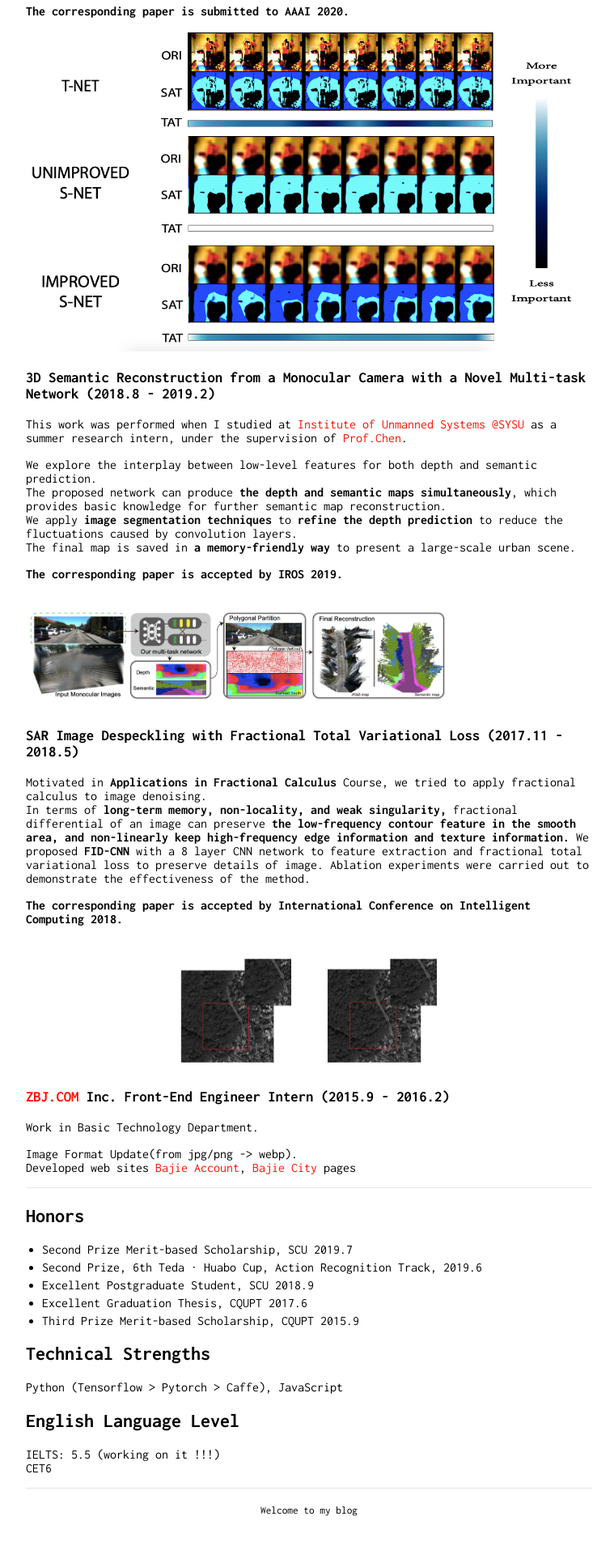
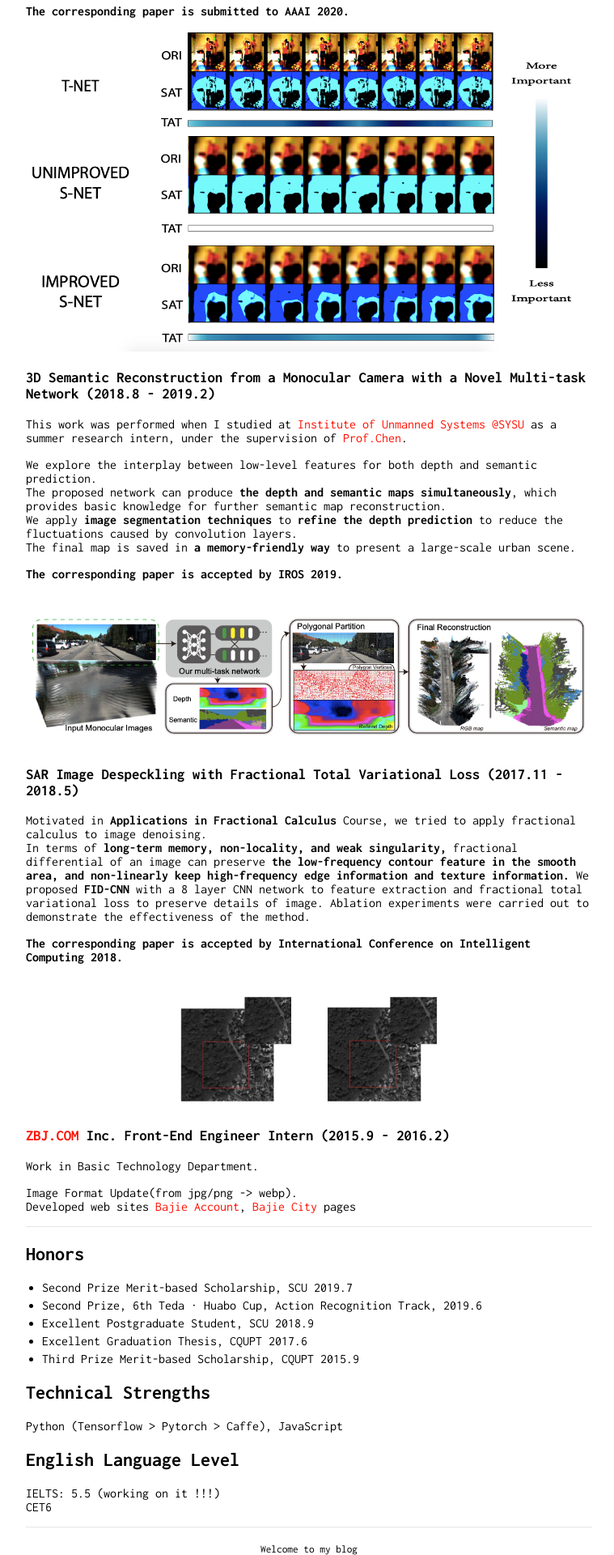
Before and after one commit to RaymondByc/raymondbyc-github.io, a Jekyll site: the page built from index.md, in a window 1280 px wide. Shown: the part 1664-3584 px from the top of the page at 81% size, without its empty margins (258-1017 px from the left). Built offline with Jekyll 4.4.1, drawn with Linux system fonts in a browser that asks for light colours; our own code applies the rules of GitHub Pages for plain Markdown files; before the commit the page ends 3536 px from its top, so only the background shows below that.

Commit message:
index update.

```diff
--- a/index.md
+++ b/index.md
@@ -55,7 +55,7 @@ Experiments show that our proposed method can improve LR recognition accuracy __
 
 __The corresponding paper is submitted to AAAI 2020.__
 
-<img src="images/ELR.png" width="100%">
+<div style="text-align:center;"><img src="images/ELR.png" width="100%" text-align="center"></div>
 
 
 ### 3D Semantic Reconstruction from a Monocular Camera with a Novel Multi-task Network (2018.8 - 2019.2)
@@ -69,7 +69,7 @@ The final map is saved in __a memory-friendly way__ to present a large-scale urb
 
 __The corresponding paper is accepted by IROS 2019.__
 
-<img src="images/3D_Semantic_Restruction.png" width="75%">
+<img src="images/3D_Semantic_Restruction.png" width="100%">
 
 ### SAR Image Despeckling with Fractional Total Variational Loss (2017.11 - 2018.5)
 Motivated in __Applications in Fractional Calculus__ Course, we tried to apply fractional calculus to image denoising.
```
